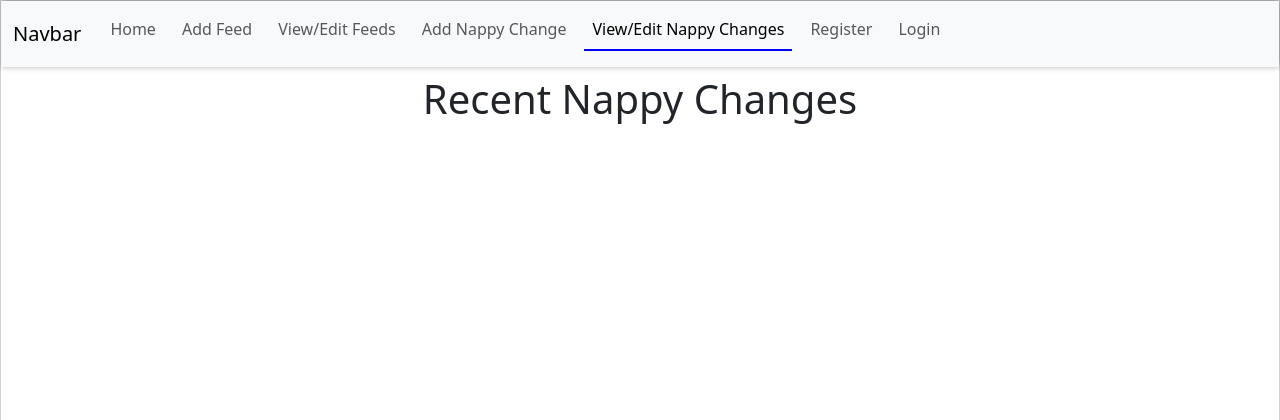
After one commit to sjayawardena/p4-baby-tracker, a Django app: page /nappy_changes/nappy_changes_list/ in a window 1280 px wide. The commit adds this page. Shown: the top 420 px of the page. Run offline with Django 4.2, Linux system fonts and the light colour scheme; data that the repository does not hold is empty; some libraries are stand-ins or nearby versions.

Commit message:
Build and wire up nappy changes list template

```diff
--- /dev/null
+++ b/nappy_changes/templates/nappy_changes/nappy_changes_list.html
@@ -0,0 +1,22 @@
+{% extends "base.html" %}
+
+
+{% block title %}Nappy Changes{% endblock %}
+
+{% block content %}
+<h1 class="text-center p-2 d-block">
+    Recent Nappy Changes
+</h1>
+<div class="container d-flex flex-row flex-wrap justify-content-center">
+    {% for nappy_change in nappy_changes_list %}
+    <div class="card nappy_changes_list_card" aria-label ="{{nappy_change.nappy_contents}} nappy from {{nappy_change.date_and_time}}" style="width: 18rem;">
+    <div class="card-body ">
+          <h2 class="card-title">{{nappy_change.nappy_contents|title}} nappy</h2>
+          <h3>{{nappy_change.date_and_time}}</h3>
+          <p class="card-text">Rash? {{nappy_change.rash}}</p>
+          <p class="card-text">Notes: {{nappy_change.notes}}</p>
+        </div>
+      </div>
+    {% endfor %}
+</div>
+{% endblock %}
--- a/nappy_changes/urls.py
+++ b/nappy_changes/urls.py
@@ -1,7 +1,8 @@
 from django.urls import path
-from .views import AddNappyChange
+from .views import AddNappyChange, NappyChangesList
 
 
 urlpatterns = [
     path('', AddNappyChange.as_view(), name = 'add_nappy_change'),
+    path('nappy_changes_list/', NappyChangesList.as_view(), name = 'nappy_changes_list'),
 ]
--- a/nappy_changes/views.py
+++ b/nappy_changes/views.py
@@ -1,10 +1,18 @@
-from django.views.generic import CreateView
+from django.views.generic import CreateView, ListView
 
 from django.contrib.auth.mixins import LoginRequiredMixin
 
 from .models import NappyChange
 
 from .forms import NappyChangeForm
+
+
+
+class NappyChangesList(ListView):
+    """View list of recent nappy changes"""
+    template_name = 'nappy_changes/nappy_changes_list.html'
+    model = NappyChange
+    context_object_name = 'nappy_changes_list'
 
 
 class AddNappyChange(LoginRequiredMixin, CreateView):
--- a/static/css/base.css
+++ b/static/css/base.css
@@ -75,6 +75,11 @@ a.nav-link {
     display: none;
 }
 
+/* Nappy changes list */
+.card {
+    margin: 1rem;
+}
+
 /* Footer */
 footer {
     flex-shrink: 0;
--- a/templates/includes/header.html
+++ b/templates/includes/header.html
@@ -16,10 +16,16 @@
                 <a class="nav-link {% if url_name == 'home' %}active{% endif %}" aria-current="page" href="{% url 'home' %}">Home</a>
               </li>
               <li class="nav-item">
-                <a class="nav-link" href="#">Feeds</a>
+                <a class="nav-link" href="#">Add Feed</a>
               </li>
               <li class="nav-item">
-                <a class="nav-link {% if url_name == 'add_nappy_change' %}active{% endif %}" href="{% url 'add_nappy_change' %}">Nappy Changes</a>
+                <a class="nav-link" href="#">View/Edit Feeds</a>
+              </li>
+              <li class="nav-item">
+                <a class="nav-link {% if url_name == 'add_nappy_change' %}active{% endif %}" href="{% url 'add_nappy_change' %}">Add Nappy Change</a>
+              </li>
+              <li class="nav-item">
+                <a class="nav-link {% if url_name == 'nappy_changes_list' %}active{% endif %}" href="{% url 'nappy_changes_list' %}">View/Edit Nappy Changes</a>
               </li>
               {% if request.user.is_authenticated %}
               <li class="nav-item">
```
Also changed, not shown: nappy_changes/models.py (+4 -4 lines).
